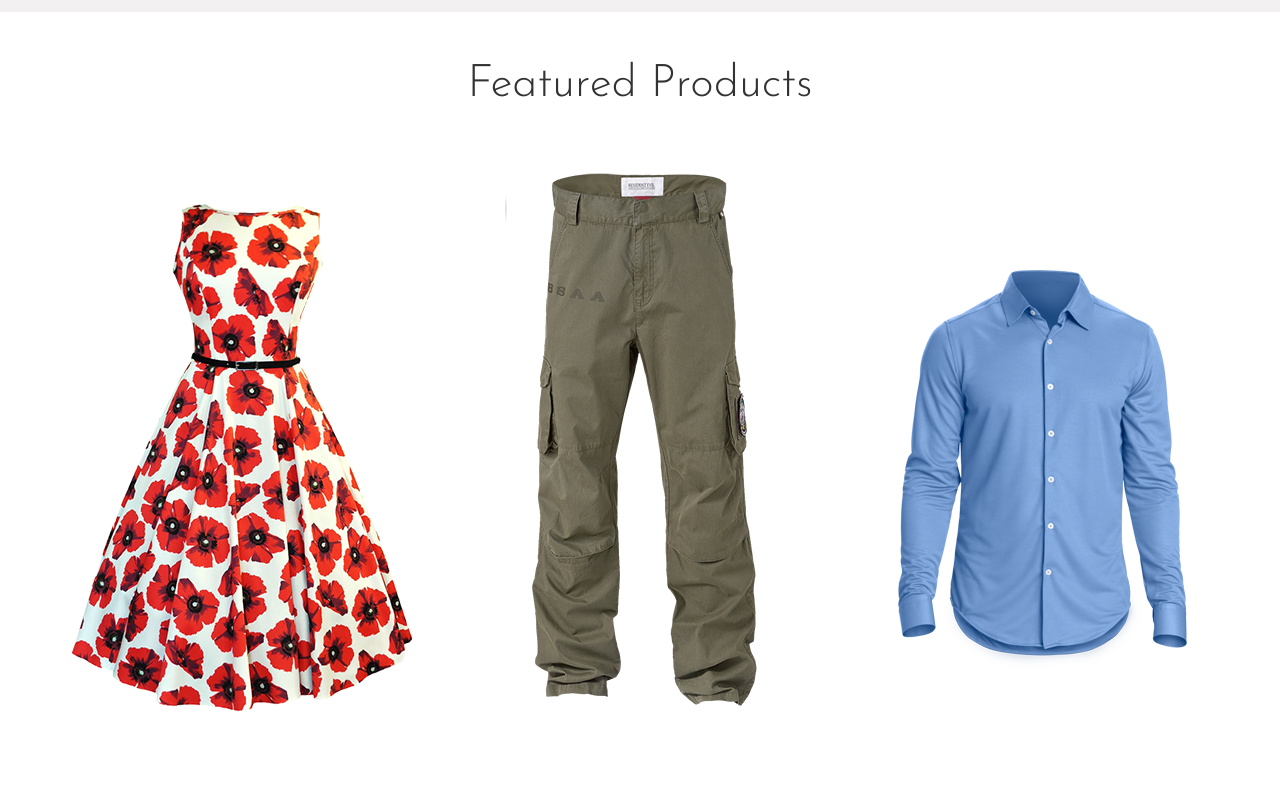
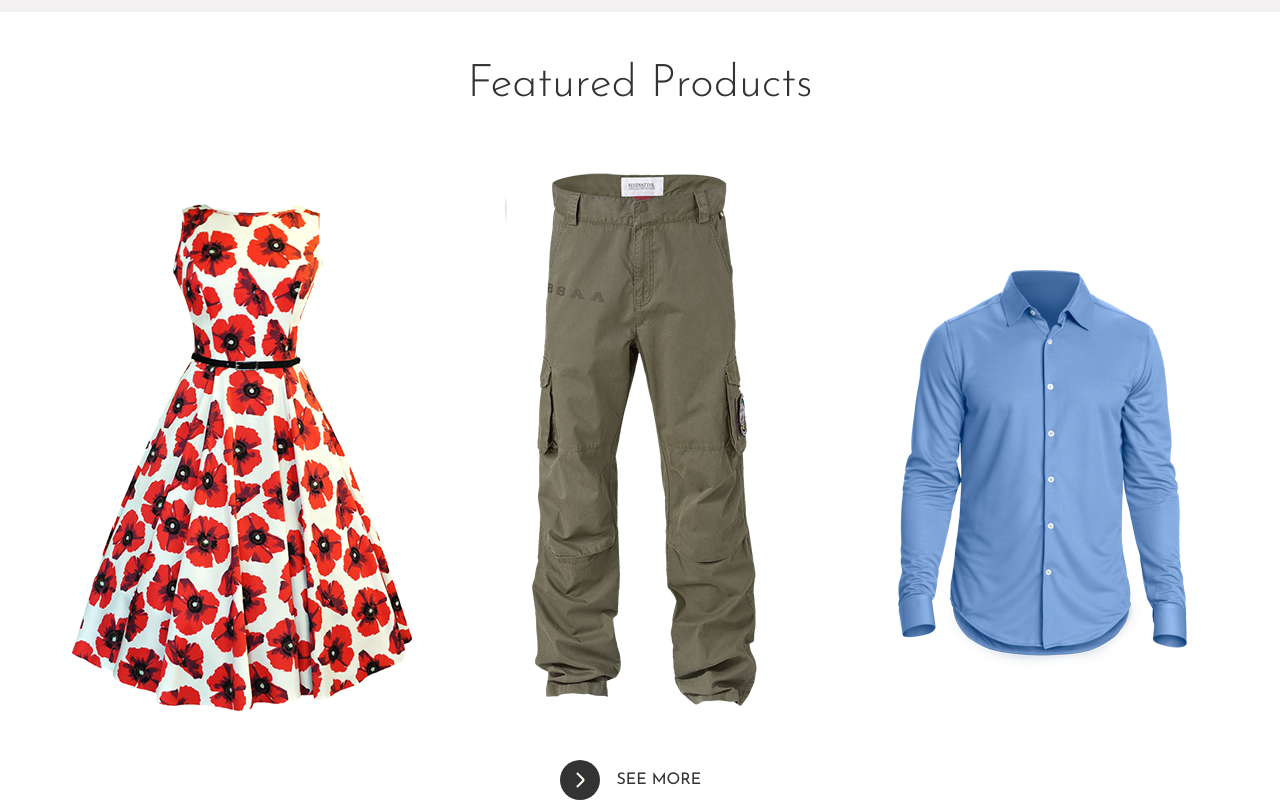
Before and after one commit to mahsaabtahi/clothesStore1, a website: page index.html in a window 1280 px wide. Shown: the part 892-1692 px from the top of the page. Before the commit the page ends 1652 px from the top, so only its background shows below. Drawn offline with Linux system fonts and the light colour scheme.

Commit message:
create btn see more and style it

```diff
--- a/index.html
+++ b/index.html
@@ -185,6 +185,17 @@
               </div>
             </div>
           </div>
+          <div class="products-btn">
+            <a href="#" class="btn">
+              <div class="btn-bg"></div>
+              <div class="arrow">
+                <div class="arrow-line arrow-line-1 "></div>
+                <div class="arrow-line arrow-line-2 "></div>
+                <div class="arrow-line arrow-line-3"></div>
+              </div>
+              <span class="btn-text">See More</span>
+            </a>
+          </div>
     </section>
     <!-- End products -->
 
--- /dev/null
+++ b/scss/components/_button.scss
@@ -0,0 +1,70 @@
+.btn{
+    width: 16rem;
+    height: 4rem;
+    text-decoration: none;
+    // border: 0.1rem solid #000;
+    @include flexPosition(space-around);
+    position: relative;
+
+    &:hover .btn-bg{
+        width: 18rem;
+
+
+    }
+    &:hover .btn-text{
+        color: color(secondary);
+    }
+    &:hover .arrow{
+        transform: translateX(1rem);
+    }
+    &:hover .arrow-line-1{
+        width:2rem ;
+    }
+
+
+
+    &-bg{
+        width: 4rem;
+        height: 4rem;
+        background-color: color(primary);
+        border-radius: 2rem;
+        position: absolute;
+        left: 0;
+        transition: width 0.2s;
+
+    }
+    &-text{
+        font-size: font(xs);
+        text-transform: uppercase;
+        color: color(primary);
+        z-index: 5;
+    }
+    .arrow{
+        @include flexPosition;
+        transition: transform 0.2s;
+
+        &-line{
+            height: 0.2rem;
+            background-color: color(secondary);
+            position: absolute;
+            transform-origin: right;
+
+        }
+        &-line-1{
+            width:0;
+            transform: translateX(-0.7rem);
+            transition: width 0.2s;
+
+        }
+
+        &-line-2{
+            width: 1rem;
+            transform: rotateZ(45deg);
+        }
+        &-line-3{
+            width: 1rem;
+            transform: rotateZ(-45deg);
+        }
+
+    }
+}
--- a/scss/layout/_products.scss
+++ b/scss/layout/_products.scss
@@ -69,3 +69,6 @@
 
     }
 }
+.products-btn{
+    @include flexPosition;
+}
--- a/scss/main.scss
+++ b/scss/main.scss
@@ -11,3 +11,4 @@
 @import "components/logo";
 @import "components/heading";
 @import "components/dropdown";
+@import "components/button";
```
Also changed, not shown: css/main.css.
